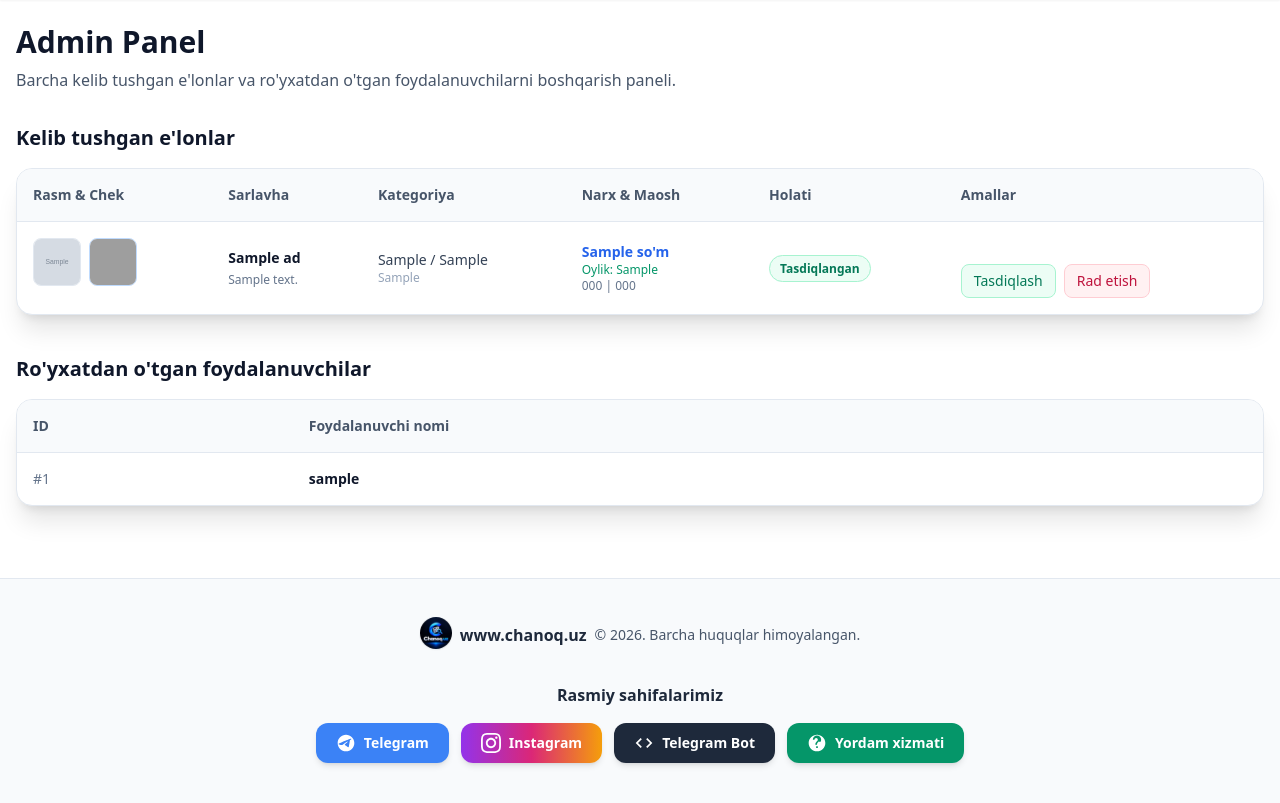
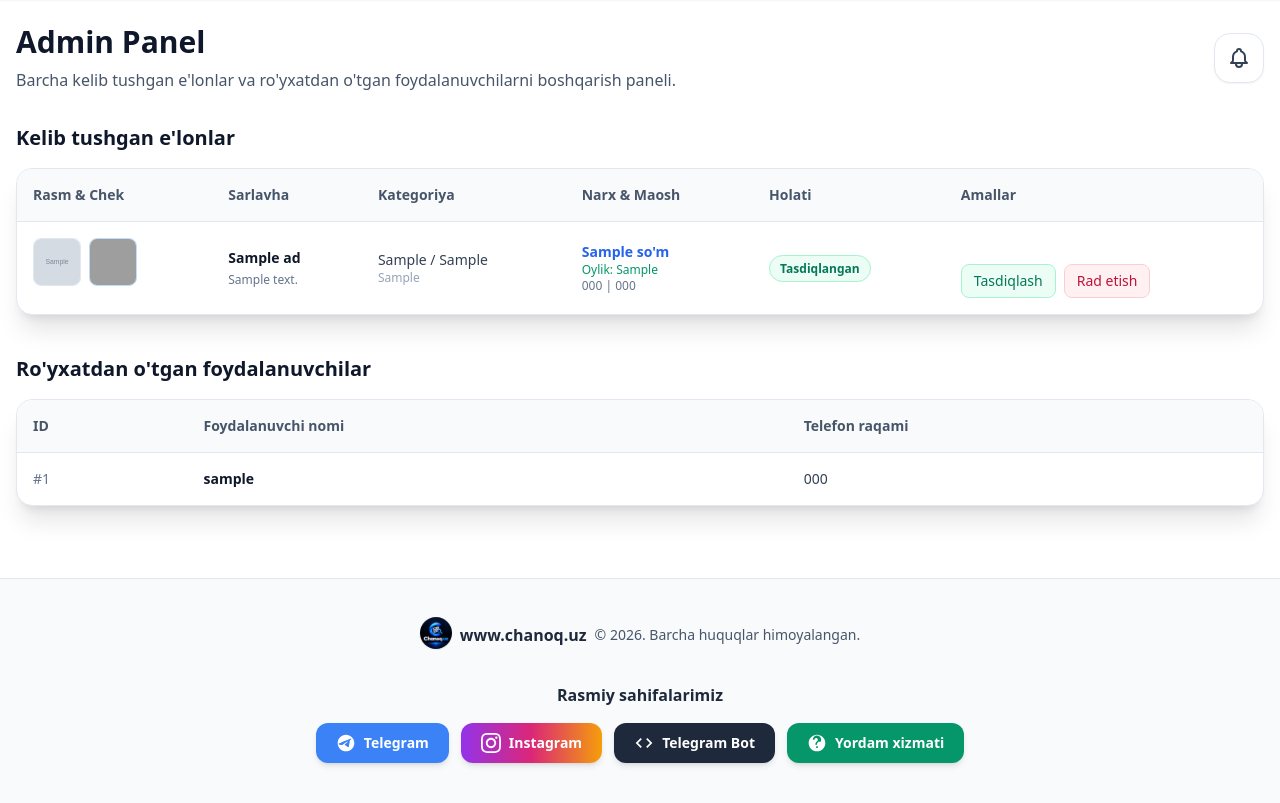
Before and after one commit to xlemann0/Chanoq.uz, a Flask app: page /admin-panel in a window 1280 px wide. Shown: the part 65-868 px from the top of the page. Run offline with Flask 3, Linux system fonts and the light colour scheme; the visitor is signed in with stand-in values (Sample User, id 1); tables that the repository leaves empty hold one stand-in row (values such as "Sample post"); grey boxes marked "Sample" are stand-in pictures; some libraries are stand-ins or nearby versions; grey boxes are pictures that could not be loaded.

Commit message:
Enhance admin panel layout and user table

```diff
--- a/templates/admin_panel.html
+++ b/templates/admin_panel.html
@@ -1,8 +1,26 @@
 {% extends 'base.html' %}
 {% block content %}
-<div class="mb-8">
-    <h2 class="text-3xl font-black text-slate-900 mb-2">Admin Panel</h2>
-    <p class="text-slate-600">Barcha kelib tushgan e'lonlar va ro'yxatdan o'tgan foydalanuvchilarni boshqarish paneli.</p>
+<div class="mb-8 flex items-center justify-between">
+    <div>
+        <h2 class="text-3xl font-black text-slate-900 mb-2">Admin Panel</h2>
+        <p class="text-slate-600">Barcha kelib tushgan e'lonlar va ro'yxatdan o'tgan foydalanuvchilarni boshqarish paneli.</p>
+    </div>
+
+    <!-- Qo'ng'iroqcha va Bildirishnoma tugmasi -->
+    <div class="relative">
+        <a href="{{ url_for('messages') }}" class="relative bg-white border border-slate-200 p-3 rounded-2xl shadow-sm hover:bg-slate-50 transition flex items-center justify-center text-slate-700">
+            <!-- Qo'ng'iroqcha SVG ikonka -->
+            <svg class="w-6 h-6" fill="none" stroke="currentColor" stroke-width="2" viewBox="0 0 24 24">
+                <path stroke-linecap="round" stroke-linejoin="round" d="M15 17h5l-1.405-1.405A2.032 2.032 0 0118 14.158V11a6.002 6.002 0 00-4-5.659V5a2 2 0 10-4 0v.341C7.67 6.165 6 8.388 6 11v3.159c0 .538-.214 1.055-.595 1.436L4 17h5m6 0v1a3 3 0 11-6 0v-1m6 0H9"></path>
+            </svg>
+            <!-- O'qilmagan xabarlar soni (agar mavjud bo'lsa) -->
+            {% if unread_messages_count and unread_messages_count > 0 %}
+                <span class="absolute -top-1 -right-1 bg-rose-600 text-white text-xs font-bold w-5 h-5 rounded-full flex items-center justify-center shadow-md animate-pulse">
+                    {{ unread_messages_count }}
+                </span>
+            {% endif %}
+        </a>
+    </div>
 </div>
 
 <div class="space-y-10">
@@ -74,6 +92,7 @@
                     <tr class="border-b border-slate-200 bg-slate-50 text-slate-600 text-sm">
                         <th class="p-4">ID</th>
                         <th class="p-4">Foydalanuvchi nomi</th>
+                        <th class="p-4">Telefon raqami</th>
                     </tr>
                 </thead>
                 <tbody class="divide-y divide-slate-100 text-sm">
@@ -81,10 +100,11 @@
                         <tr class="hover:bg-slate-50 transition">
                             <td class="p-4 text-slate-500">#{{ user['id'] }}</td>
                             <td class="p-4 font-semibold text-slate-900">{{ user['username'] }}</td>
+                            <td class="p-4 text-slate-700">{{ user['phone'] }}</td>
                         </tr>
                     {% else %}
                         <tr>
-                            <td colspan="2" class="p-6 text-center text-slate-400">Foydalanuvchilar yo'q.</td>
+                            <td colspan="3" class="p-6 text-center text-slate-400">Foydalanuvchilar yo'q.</td>
                         </tr>
                     {% endfor %}
                 </tbody>
```
